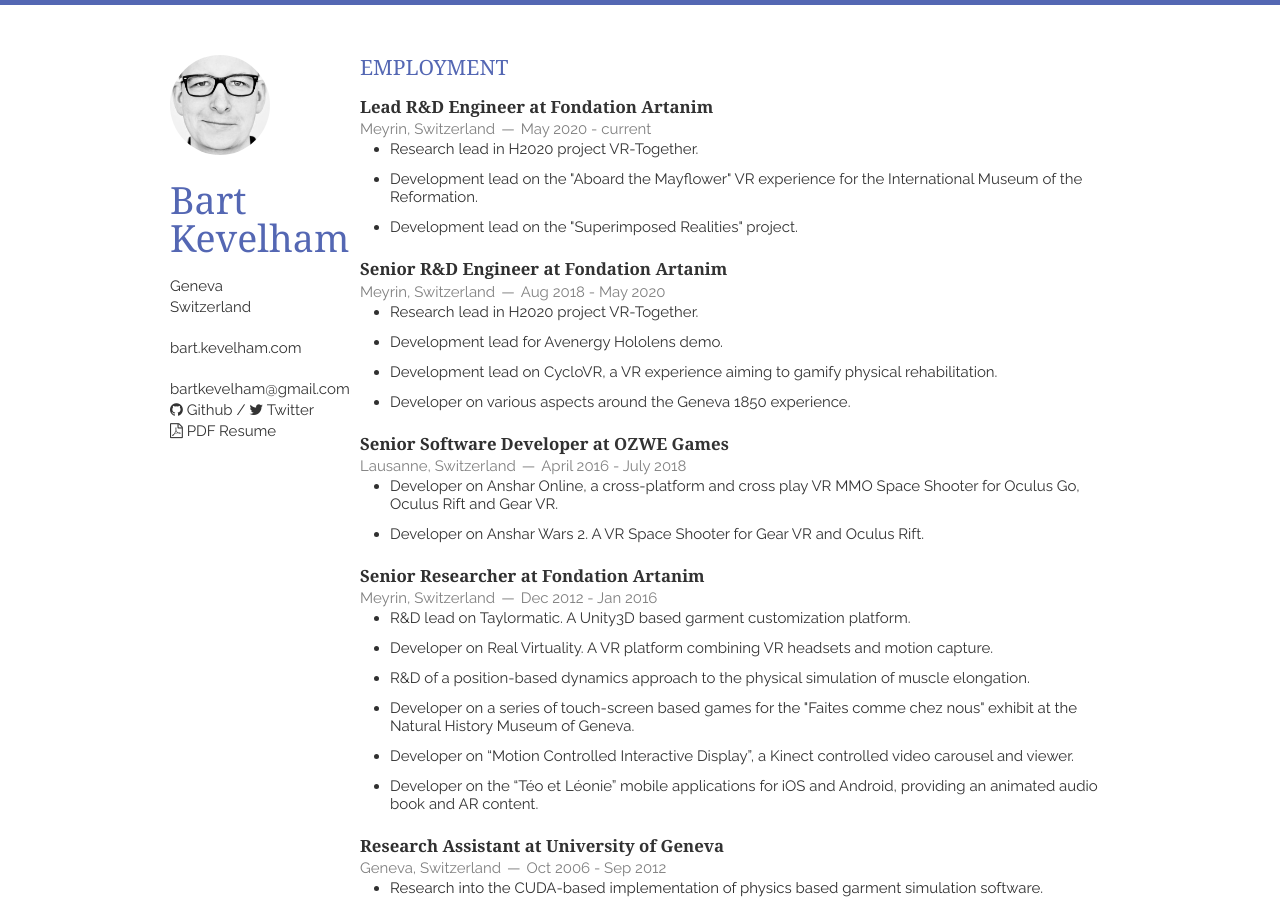
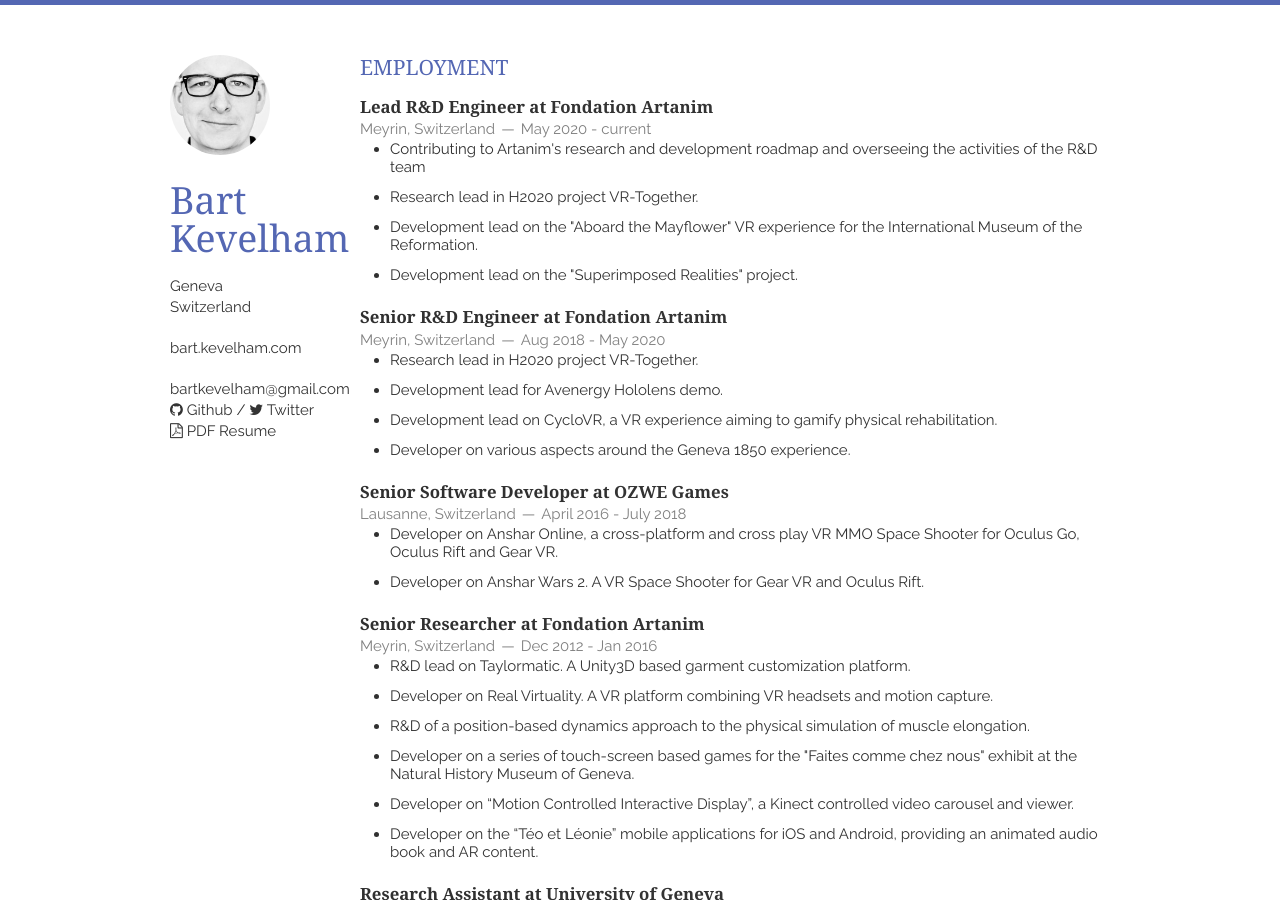
Before and after one commit to bkevelham/bkevelham.github.io, a Jekyll site: the page built from index.html, in a window 1280 px wide and 900 px high. Built offline with Jekyll 4.4.1, drawn with Linux system fonts in a browser that asks for light colours; nearby versions of some CDN libraries; Markdown is read by kramdown in place of the engine named in the settings; the list of posts is cut into pages by our own code.

Commit message:
Add general description of role

```diff
--- a/_includes/employment.html
+++ b/_includes/employment.html
@@ -6,6 +6,7 @@
             <span><address><a href="https://www.google.ch/maps/place/Chemin+du+Grand-Puits+40,+1217+Meyrin/@46.2255855,6.0742181,278m">Meyrin, Switzerland</a></address><time>May 2020 - current</time></span>
         </header>
         <ul  class="disc">
+            <li>Contributing to Artanim's research and development roadmap and overseeing the activities of the R&D team</li>
             <li><a href="https://vrtogether.eu/">Research lead in H2020 project VR-Together.</a></li>
             <li><a href="https://artanim.ch/project/mayflower-vr/">Development lead on the "Aboard the Mayflower" VR experience for the International Museum of the Reformation.</a></li>
             <li><a href="https://artanim.ch/project/superimposed-realities/">Development lead on the "Superimposed Realities" project.</a></li>
```
